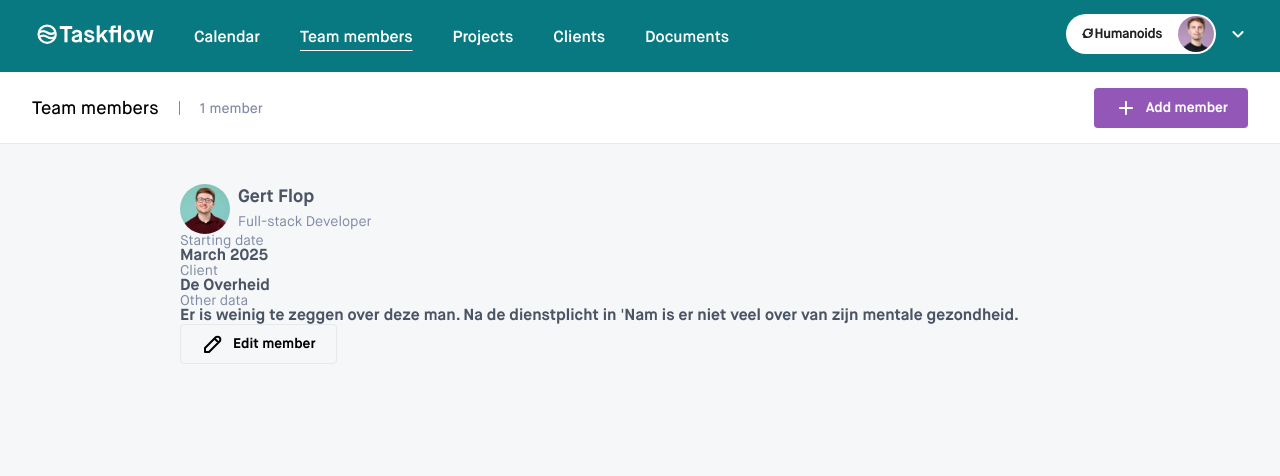
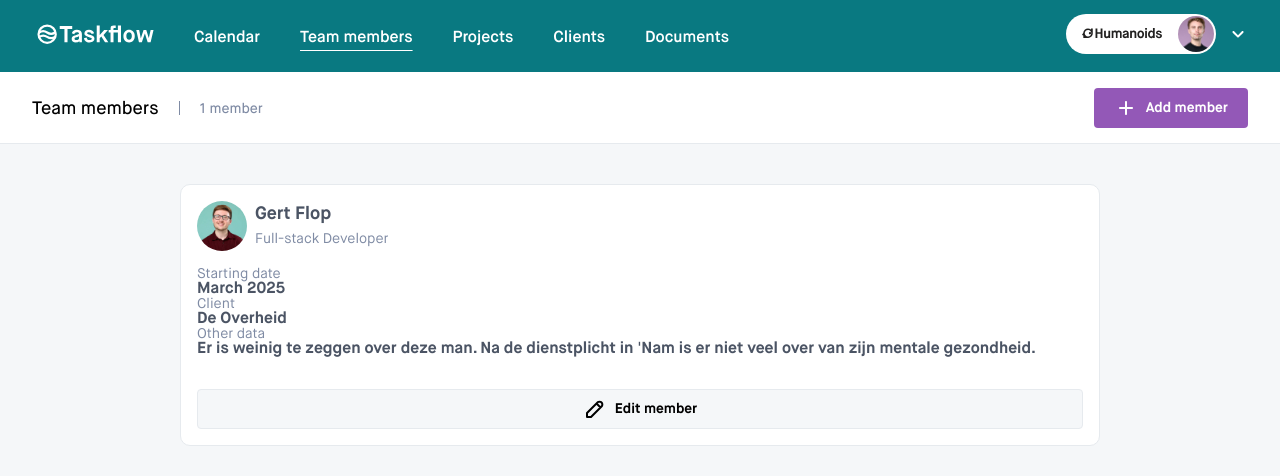
Before and after one commit to humanoidsbv/taskflow-jasper, a Next.js app: page /team-members in a window 1280 px wide. Shown: the top 476 px of the page. Built offline with nearby package versions, Linux system fonts and the light colour scheme; data requests are answered from the project's data file.

Commit message:
Styling MemberCard

```diff
--- a/src/components/info-field/InfoField.tsx
+++ b/src/components/info-field/InfoField.tsx
@@ -3,11 +3,13 @@ import styles from "./InfoField.module.css";
 interface InfoFieldProps {
   title: string;
   value: string;
+  className?: string;
 }
 
-export const InfoField = ({ title, value }: InfoFieldProps) => {
+export const InfoField = ({ className, title, value }: InfoFieldProps) => {
+  const classNameList = `${styles.container} ${className}`;
   return (
-    <div className={styles.container}>
+    <div className={classNameList}>
       <span className={styles.title}>{title}</span>
       <span className={styles.value}>{value}</span>
     </div>
--- a/src/components/member-card/MemberCard.module.css
+++ b/src/components/member-card/MemberCard.module.css
@@ -1,3 +1,13 @@
+.container {
+  display: flex;
+  flex-direction: column;
+  gap: 16px;
+  padding: 16px;
+  border: 1px solid var(--gray-3);
+  border-radius: 10px;
+  background: var(--white);
+}
+
 .info {
   display: grid;
   grid-template-columns: auto 1fr;
@@ -28,3 +38,8 @@
   height: 50px;
   width: 50px;
 }
+
+.details {
+  display: grid;
+  grid-template-rows: 1fr 1fr;
+}
--- a/src/components/member-card/MemberCard.tsx
+++ b/src/components/member-card/MemberCard.tsx
@@ -18,7 +18,7 @@ export const MemberCard = ({ data }: MemberCardProps) => {
     formatMemberData(data);
 
   return (
-    <div className={styles.container}>
+    <li className={styles.container}>
       <div className={styles.info}>
         <Image
           alt="Profile picture of a Humanoid"
@@ -29,7 +29,11 @@ export const MemberCard = ({ data }: MemberCardProps) => {
         <span className={styles.position}>{position}</span>
       </div>
       <div className={styles.details}>
-        <InfoField title="Starting date" value={startingMonth} />
+        <InfoField
+          className={styles.small}
+          title="Starting date"
+          value={startingMonth}
+        />
         <InfoField title="Client" value={client} />
         <InfoField title="Other data" value={info} />
       </div>
@@ -38,6 +42,6 @@ export const MemberCard = ({ data }: MemberCardProps) => {
         <EditIcon />
         Edit member
       </Button>
-    </div>
+    </li>
   );
 };
```
